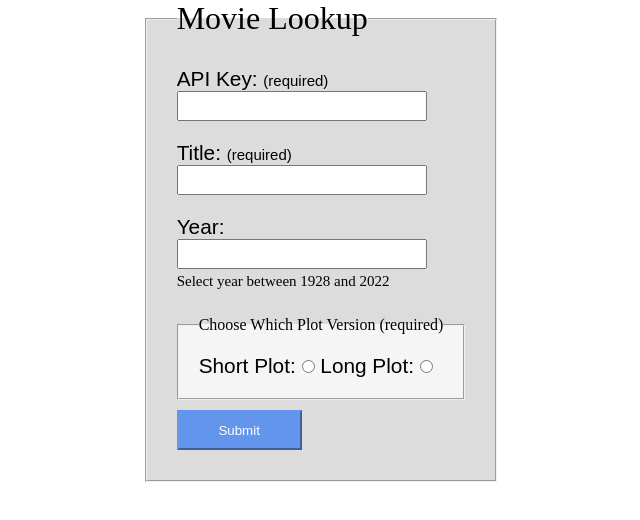
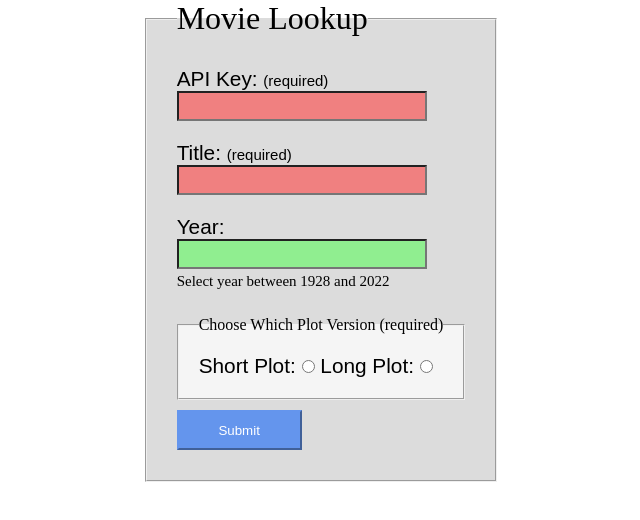
Before and after one commit to ravenlight17/Movie-Lookup-Site, a website built with Vite: page index.html in a window 1280 px wide. Shown: the whole page, without its empty margins (319-959 px from the left). Built offline with nearby package versions, Linux system fonts and the light colour scheme.

Commit message:
invalid & valid css func

```diff
--- a/index.html
+++ b/index.html
@@ -24,6 +24,7 @@
                 name="api_key"
                 id="api_key"
                 class="input-grp"
+                minlength="2"
                 required
               />
             </label>
@@ -35,6 +36,7 @@
                 name="title"
                 id="title"
                 class="input-grp"
+                minlength="1"
                 required
               />
             </label>
--- a/style.css
+++ b/style.css
@@ -68,6 +68,14 @@ span {
   text-decoration: underline;
 }
 
+input:valid {
+  background-color: lightgreen;
+}
+
+input:invalid {
+  background-color: lightcoral;
+}
+
 /* #api-input:invalid{
 
 } */
```
